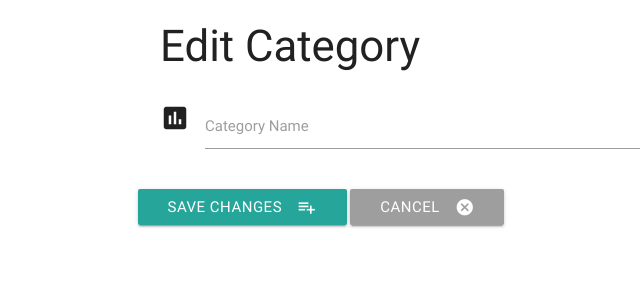
After one commit to NinjaAiden/task-manager, a Flask app: template templates/editcategory.html in a window 1280 px wide. The commit adds this page. Shown: the top 300 px of the page, without its empty margins (32-672 px from the left). Run offline with Flask 2, Linux system fonts and the light colour scheme; the template is opened without the code that fills it, so the values that code supplies are empty; some libraries are stand-ins or nearby versions.

Commit message:
added function to edit categories

```diff
--- a/app.py
+++ b/app.py
@@ -55,6 +55,18 @@ def get_categories():
     return render_template("categories.html",
     categories = mongo.db.categories.find())
 
+@app.route('/edit_category/<category_id>')
+def edit_category(category_id):
+    return render_template('editcategory.html',
+    category = mongo.db.categories.find_one({'_id': ObjectId(category_id)}))
+
+@app.route('/update_category/<category_id>', methods=["POST"])
+def update_category(category_id):
+    categories = mongo.db.categories
+    categories.update( {'_id': ObjectId(category_id)},
+    {'category_name':request.form.get('category_name')})
+    return redirect(url_for('get_categories'))
+
 @app.route('/delete_category/<category_id>')
 def delete_category(category_id):
     mongo.db.categories.remove({'_id': ObjectId(category_id)})
--- a/templates/categories.html
+++ b/templates/categories.html
@@ -6,7 +6,7 @@
         <li>
             <div class="collapsible-header">
                 <a href="{{url_for('delete_category', category_id=category._id)}}" class="waves-effect waves-light btn btn_small">Del</a>
-                <a href="" class="waves-effect waves-light btn btn_small blue">Edit</a>
+                <a href="{{url_for('edit_category', category_id=category._id)}}" class="waves-effect waves-light btn btn_small blue">Edit</a>
                 <div class=" task_header">
                     <strong>{{category.category_name}}</strong>
                 </div>
--- /dev/null
+++ b/templates/editcategory.html
@@ -0,0 +1,23 @@
+{% extends 'base.html'%} {% block content %}
+<h3>Edit Category</h3>
+<div class="row">
+    <form action="{{ url_for('update_category', category_id=category._id) }}" method="POST" class="col s12">
+        <div class="row">
+            <div class="input-field col s12">
+                <i class="material-icons prefix">poll</i>
+                <input id="category_name" name="category_name" type="text" class="validate" value="{{category.category_name}}">
+                <label for="category_name">Category Name</label>
+            </div>
+        </div>
+    </form>
+    <div class="row">
+            <button class="btn waves-effect waves-light" type="submit" name="action">Save Changes
+                <i class="material-icons right">playlist_add</i>
+             </button>
+            <a href="{{ url_for('get_categories') }}" class="waves-effect waves-light btn grey">
+                <i class="material-icons right">cancel</i>Cancel
+            </a>
+        </div>
+    </form>
+</div>
+{% endblock %}
```
